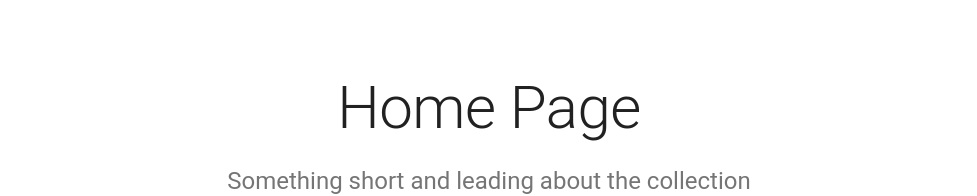
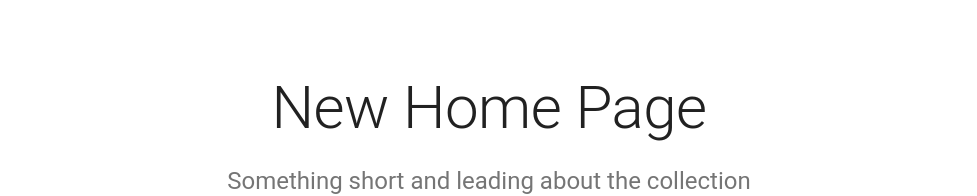
Before and after one commit to seanggani/mfe-demo, a React app in the folder packages/marketing/: page / in a window 1280 px wide. Shown: the top 196 px of the page, without its empty margins (151-1128 px from the left). Built offline with nearby package versions, Linux system fonts and the light colour scheme.

Commit message:
new marketing home page

```diff
--- a/packages/marketing/src/components/Landing.js
+++ b/packages/marketing/src/components/Landing.js
@@ -79,7 +79,7 @@ export default function Album() {
               color="textPrimary"
               gutterBottom
             >
-              Home Page
+              New Home Page
             </Typography>
             <Typography
               variant="h5"
```
